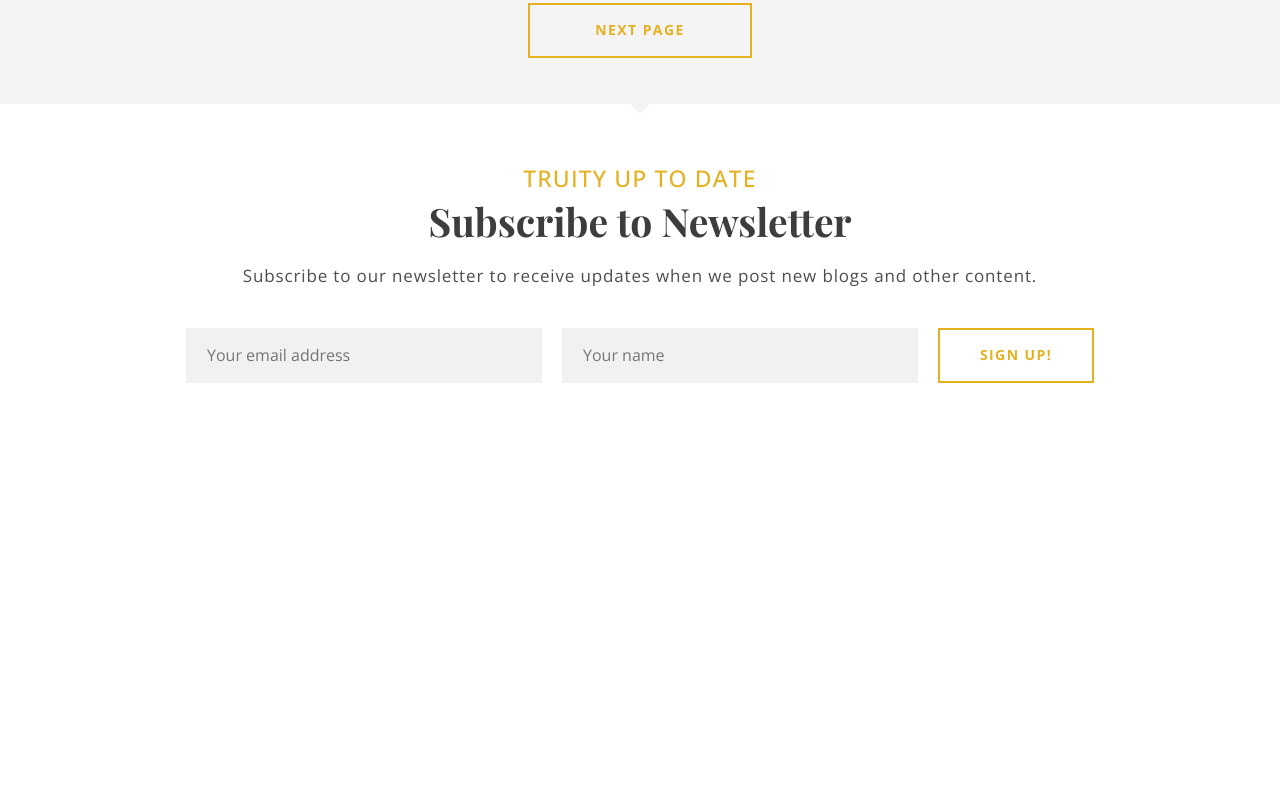
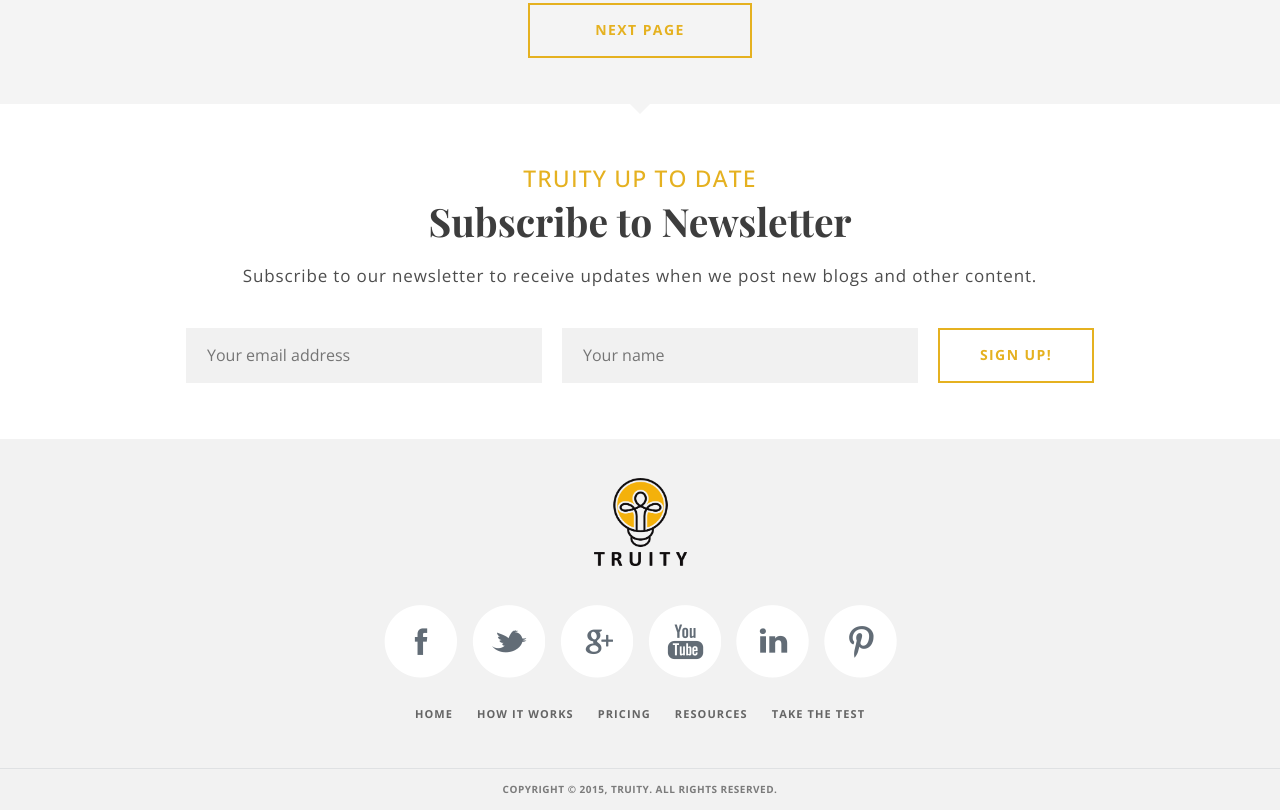
Before and after one commit to ultramarine64/codeyourdream-test-task, a website: page src/index.html in a window 1280 px wide. Shown: the part 1676-2486 px from the top of the page. Before the commit the page ends 2115 px from the top, so only its background shows below. Drawn offline with nearby package versions, Linux system fonts and the light colour scheme; files that its build step writes are made by us from their sources.

Commit message:
Заверстать подвал сайта.

```diff
--- a/src/index.html
+++ b/src/index.html
@@ -240,6 +240,45 @@
     </div>
   </main>
 
+  <footer>
+    <div class="container">
+      <div class="footer">
+        <div class="footer__container">
+          <img src="images/truity_logo.png" alt="" class="logo logo_footer">
+          <div class="footer__socials">
+            <a href="#facebook" target="_blank" class="footer__socials-link footer__socials-link_facebook"></a>
+            <a href="#twitter" target="_blank" class="footer__socials-link footer__socials-link_twitter"></a>
+            <a href="#google" target="_blank" class="footer__socials-link footer__socials-link_google"></a>
+            <a href="#youtube" target="_blank" class="footer__socials-link footer__socials-link_youtube"></a>
+            <a href="#linkedin" target="_blank" class="footer__socials-link footer__socials-link_linkedin"></a>
+            <a href="#pinter" target="_blank" class="footer__socials-link footer__socials-link_pinterest"></a>
+          </div>
+          <nav class="footer__menu">
+            <ul class="footer__menu-list">
+              <li class="footer__menu-item">
+                <a href="#" class="footer__menu-link">Home</a>
+              </li>
+              <li class="footer__menu-item">
+                <a href="#" class="footer__menu-link">How it Works</a>
+              </li>
+              <li class="footer__menu-item">
+                <a href="#" class="footer__menu-link">Pricing</a>
+              </li>
+              <li class="footer__menu-item">
+                <a href="#" class="footer__menu-link">Resources</a>
+              </li>
+              <li class="footer__menu-item">
+                <a href="#" class="footer__menu-link">Take the Test</a>
+              </li>
+            </ul>
+          </nav>
+          <hr class="footer__separator">
+          <span class="footer__copyright">Copyright © 2015, TRUITY. All rights reserved.</span>
+        </div>
+      </div>
+    </div>
+  </footer>
+
   <script src="./js/script.js"></script>
 </body>
 </html>
--- /dev/null
+++ b/src/sass/blocks/_footer.scss
@@ -0,0 +1,124 @@
+.footer {
+  background-color: #F2F2F2;
+
+  &__container {
+    padding-top: 39px;
+    padding-bottom: 15px;
+    display: flex;
+    flex-direction: column;
+    align-items: center;
+  }
+
+  &__menu {
+    margin-top: 25px;
+
+    &-list {
+      list-style-type: none;
+      display: flex;
+      margin: 0;
+      padding: 0;
+    }
+
+    &-item {
+      margin: 0 8px;
+    }
+
+    &-link {
+      text-decoration: none;
+      text-transform: uppercase;
+      letter-spacing: 0.1em;
+      font-size: 11px;
+      font-weight: 700;
+      color: #656565;
+      transition: 0.05s all;
+      padding: 4px;
+    }
+  }
+
+  &__separator {
+    width: 100%;
+    border: none;
+    margin: 46px 0 0 0;
+    padding: 0;
+    height: 1px;
+    background-color: #DFE1E3;
+  }
+
+  &__copyright {
+    margin-top: 15px;
+    font-size: 10px;
+    text-transform: uppercase;
+    letter-spacing: 0.05em;
+    font-weight: 700;
+    color: #7B7B7B;
+  }
+
+  &__socials {
+    display: flex;
+    gap: 15px;
+    margin-top: 39px;
+
+    &-link {
+      display: block;
+      width: 73px;
+      height: 73px;
+      transition: 0.1s all;
+
+      &_facebook {
+        background: url("../../images/social/icon-facebook.png") no-repeat;
+
+        &:active {
+          background: url("../../images/social/icon-facebook-active.png") no-repeat;
+        }
+      }
+
+      &_google {
+        background: url("../../images/social/icon-googleplus.png") no-repeat;
+
+        &:active {
+          background: url("../../images/social/icon-googleplus-active.png") no-repeat;
+        }
+      }
+
+      &_linkedin {
+        background: url("../../images/social/icon-linkedin.png") no-repeat;
+
+        &:active {
+          background: url("../../images/social/icon-linkedin-active.png") no-repeat;
+        }
+      }
+
+      &_linkedin {
+        background: url("../../images/social/icon-linkedin.png") no-repeat;
+
+        &:active {
+          background: url("../../images/social/icon-linkedin-active.png") no-repeat;
+        }
+      }
+
+      &_pinterest {
+        background: url("../../images/social/icon-pinterest.png") no-repeat;
+
+        &:active {
+          background: url("../../images/social/icon-pinterest-active.png") no-repeat;
+        }
+      }
+
+      &_twitter {
+        background: url("../../images/social/icon-twitter.png") no-repeat;
+
+        &:active {
+          background: url("../../images/social/icon-twitter-active.png") no-repeat;
+        }
+      }
+
+      &_youtube {
+        background: url("../../images/social/icon-youtube.png") no-repeat;
+
+        &:active {
+          background: url("../../images/social/icon-youtube-active.png") no-repeat;
+        }
+      }
+    }
+  }
+}
--- a/src/sass/blocks/_logo.scss
+++ b/src/sass/blocks/_logo.scss
@@ -1,4 +1,9 @@
 .logo {
   width: 111px;
   height: auto;
+
+  &_footer {
+    width: 93px;
+    height: auto;
+  }
 }
--- a/src/sass/style.scss
+++ b/src/sass/style.scss
@@ -27,5 +27,6 @@ body, p {
 @import "blocks/about";
 @import "blocks/test";
 @import "blocks/subscribe";
+@import "blocks/footer";
 
 @import "media";
```
